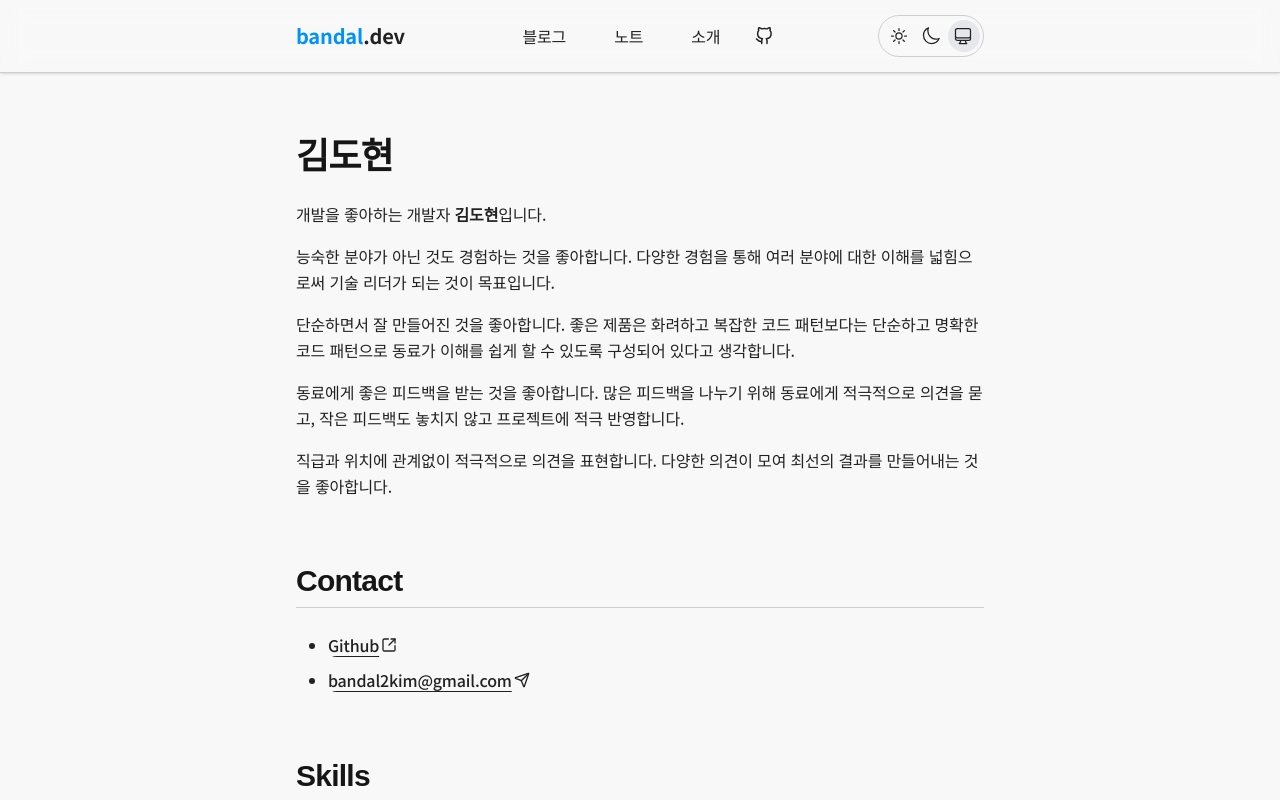
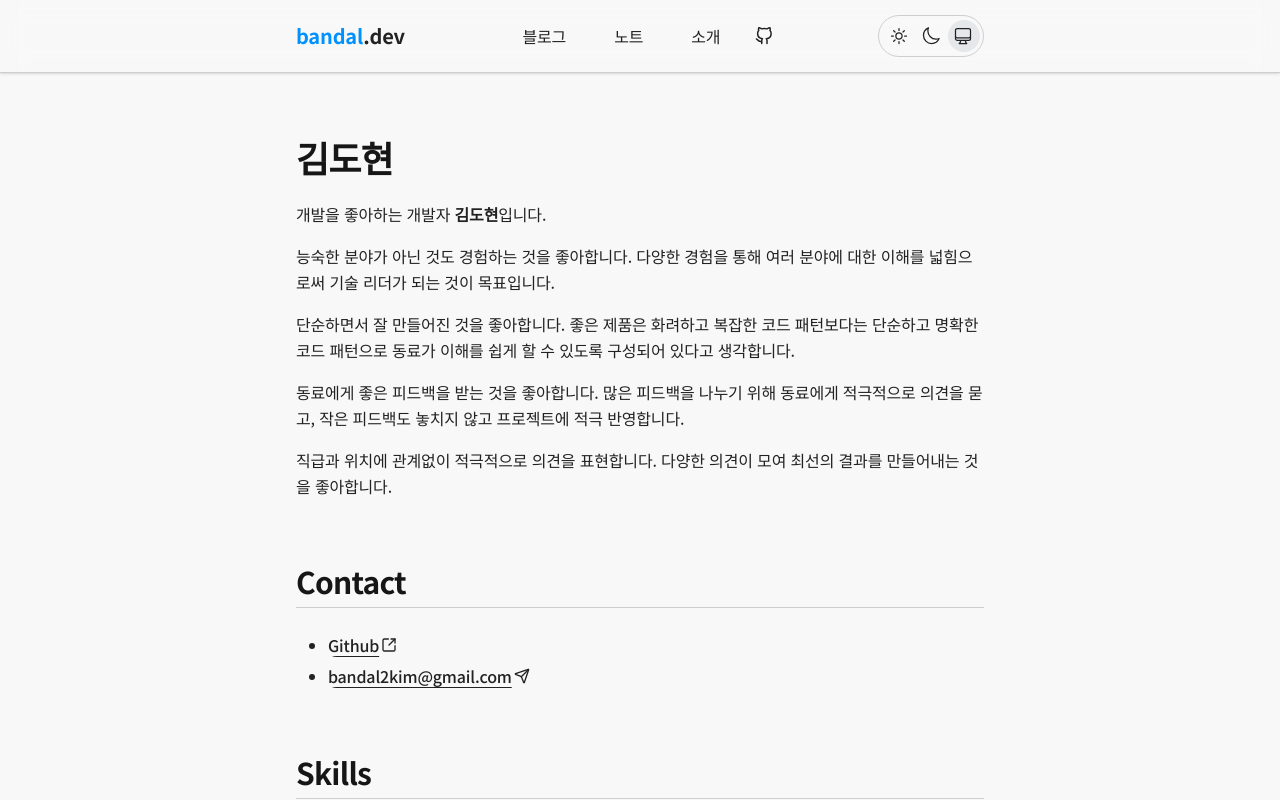
Before and after one commit to kdh379/bandal.dev, a Next.js app: page /about in a window 1280 px wide. Shown: the top 800 px of the page. Built offline with nearby package versions, Linux system fonts and the light colour scheme.

Commit message:
feat: mdx 디자인 수정

```diff
--- a/src/app/page.tsx
+++ b/src/app/page.tsx
@@ -75,7 +75,8 @@ function HeroSection() {
           </Link>
         </div>
       </div>
-      <div
+      <Link
+        href="/about"
         className={cn(
           "hidden md:block w-4/12 rounded-xl overflow-hidden",
           "shadow-lg transition duration-300 hover:shadow-xl hover:scale-[1.02]",
@@ -94,7 +95,7 @@ function HeroSection() {
             <div className="text-lg opacity-90">BANDAL.DEV</div>
           </div>
         </div>
-      </div>
+      </Link>
     </section>
   );
 }
--- a/src/mdx-components.tsx
+++ b/src/mdx-components.tsx
@@ -65,7 +65,7 @@ export function useMDXComponents(components: MDXComponents): MDXComponents {
     },
     // Allows customizing built-in components, e.g. to add styling.
     h1: ({ children }) => (
-      <h1 className="scroll-mt-24 text-4xl font-bold text-heading mb-6 tracking-tight font-serif">
+      <h1 className="scroll-mt-24 text-4xl font-bold text-heading mb-6 tracking-tight">
         {children}
       </h1>
     ),
@@ -75,7 +75,7 @@ export function useMDXComponents(components: MDXComponents): MDXComponents {
       const Heading = createHeading(2);
       return (
         <Heading {...props}>
-          <span className="scroll-mt-24 text-3xl font-bold text-heading mt-16 mb-6 block border-b border-hr pb-2 font-serif tracking-tight">
+          <span className="scroll-mt-24 text-3xl font-bold text-heading mt-16 mb-6 block border-b border-hr pb-2 tracking-tight">
             {props.children}
           </span>
         </Heading>
@@ -131,14 +131,14 @@ export function useMDXComponents(components: MDXComponents): MDXComponents {
     },
     ul(props) {
       return (
-        <ul className="list-disc pl-6 my-4 space-y-2 text-foreground font-sans [&_p]:my-0">
+        <ul className="list-disc pl-6 my-2 space-y-1 text-foreground font-sans [&_p]:my-0">
           {props.children}
         </ul>
       );
     },
     ol(props) {
       return (
-        <ol className="list-decimal pl-6 my-4 space-y-2 text-foreground font-sans">
+        <ol className="list-decimal pl-6 my-2 space-y-1 text-foreground font-sans">
           {props.children}
         </ol>
       );
```
